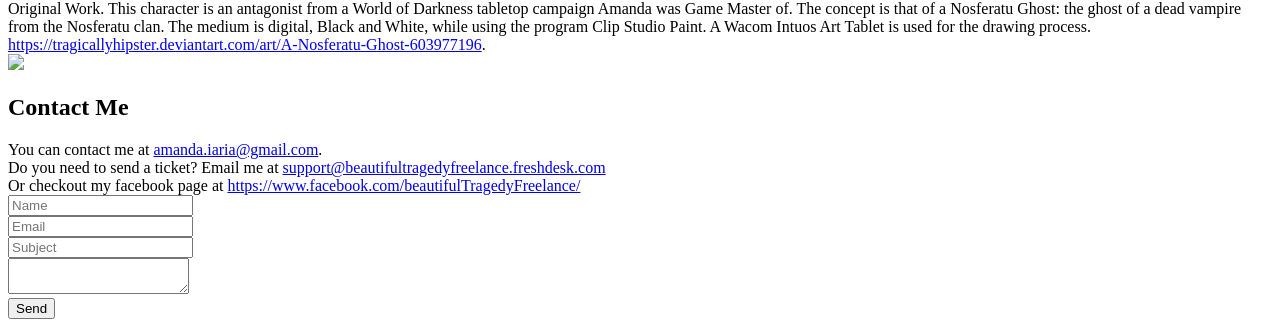
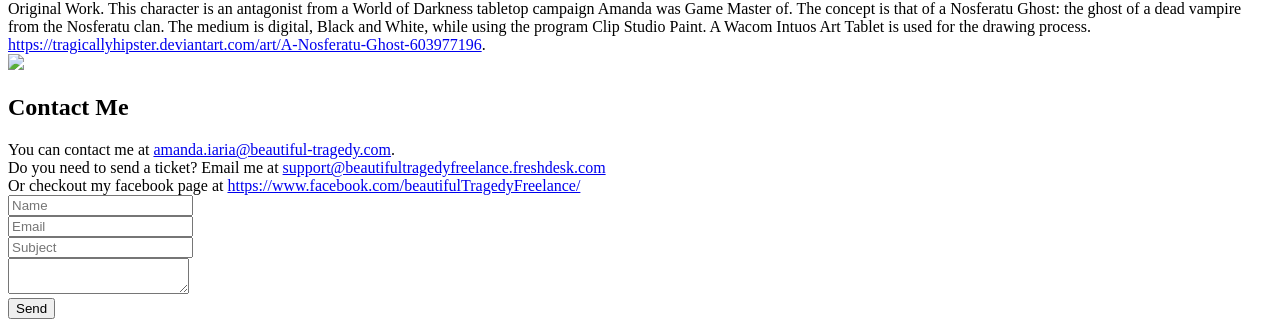
Before and after one commit to amandaIaria/amandaIaria.github.io, a Jekyll site: the page built from _posts/2015-11-21-good-food-truck.markdown, in a window 1280 px wide and 900 px high, scrolled down 3665 px. Shown: the part 316-649 px from the top of the window. Built offline with Jekyll 4.4.1, drawn with Linux system fonts in a browser that asks for light colours; nearby versions of some CDN libraries; library files that are not in the unit come from our copies.

Commit message:
Update contact.html

```diff
--- a/_includes/sections/contact.html
+++ b/_includes/sections/contact.html
@@ -4,7 +4,7 @@
 			<h2>Contact Me</h2>
 			<div class="col-sm-2"></div>
 			<div class="col-sm-8">
-				You can contact me at <a href="mailto:amanda.iaria@gmail.com">amanda.iaria@gmail.com</a>. <br>
+				You can contact me at <a href="mailto:amanda.iaria@beautiful-tragedy.com">amanda.iaria@beautiful-tragedy.com</a>. <br>
 				Do you need to send a ticket? Email me at <a href="mailto:support@beautifultragedyfreelance.freshdesk.com
 ">support@beautifultragedyfreelance.freshdesk.com</a><br>
 				Or checkout my facebook page at <a href="https://www.facebook.com/beautifulTragedyFreelance/" target="_blank">https://www.facebook.com/beautifulTragedyFreelance/</a>
```
